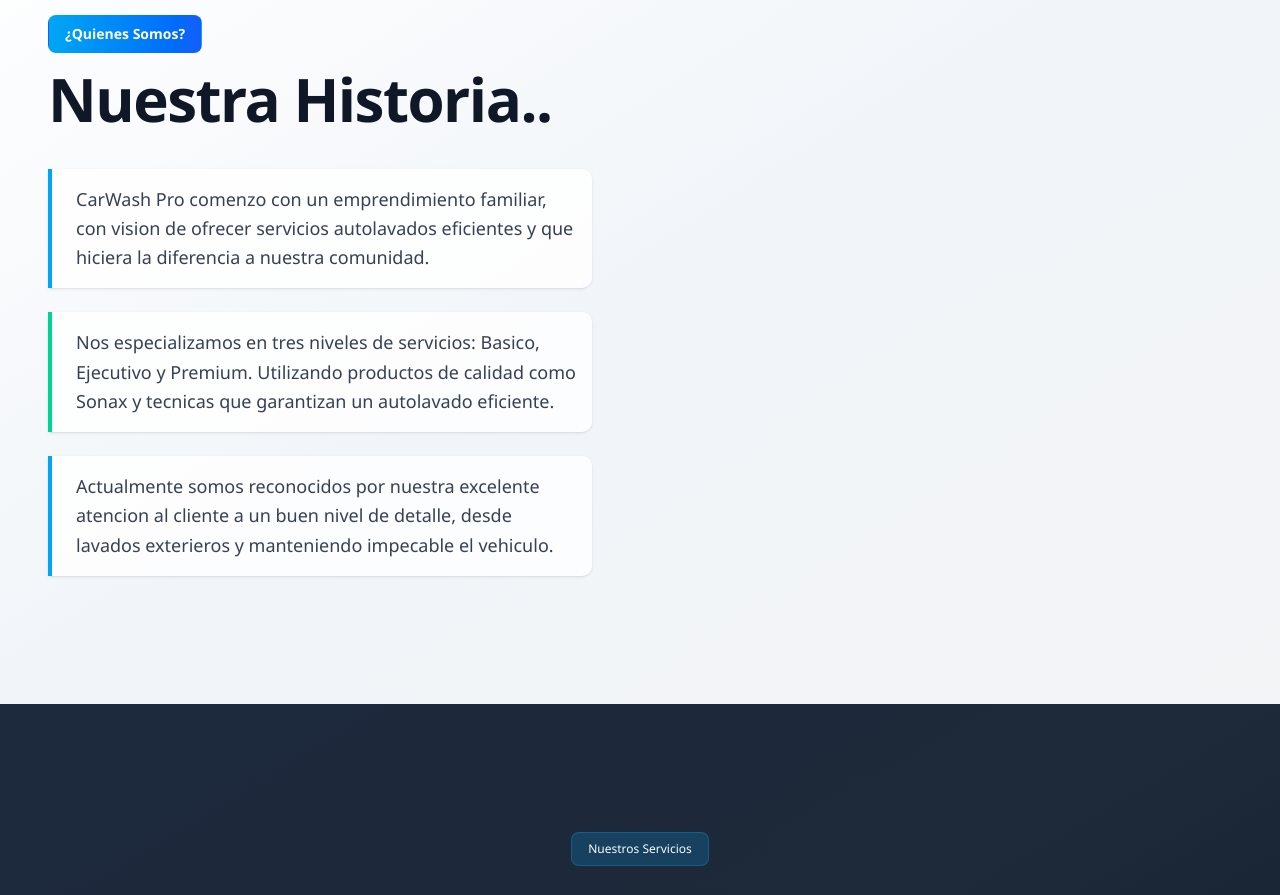
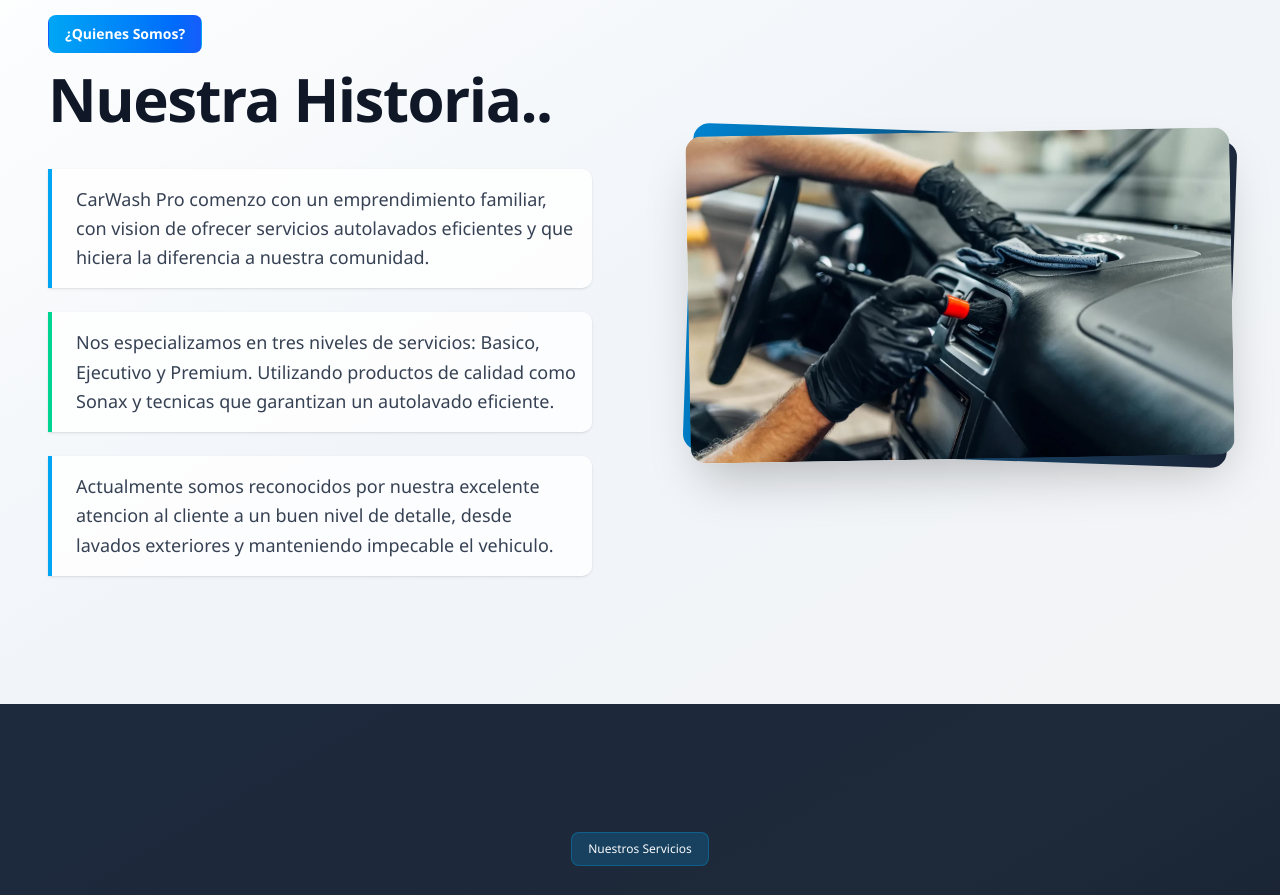
Before and after one commit to gerald-gv/CarWash-web, a React (Vite) app: page /nosotros in a window 1280 px wide. Shown: the part 1000-1895 px from the top of the page. Built offline with nearby package versions, Linux system fonts and the light colour scheme.

Commit message:
Se arreglo errores de tipeo / se añadio imagen al AboutSection

```diff
--- a/src/components/HeroSlider.jsx
+++ b/src/components/HeroSlider.jsx
@@ -16,9 +16,9 @@ const HeroSlider = () => {
                 {/* Contenedor Hero - HeroSection */}
 
                 <div className="bg-sky-500 flex flex-col items-center justify-center p-8 text-center md:text-left md:items-start md:order-first" data-aos="fade-right">
-                    <h1 className="text-white text-4xl md:text-5xl lg:text-6xl xl:text-7xl 2xl:text-8xl font-extrabold leading-tight mb-4" data-aos="fade-down">
+                    <h1 className="text-white text-3xl md:text-4xl lg:text-5xl xl:text-6xl 2xl:text-7xl font-extrabold leading-tight mb-4" data-aos="fade-down">
                         <div>Tu Coche,</div>
-                        <div className="md:inline-block">Brillante Como Nuevo</div>
+                        <div className="md:inline-block">Brillante Como nuevo</div>
                     </h1>
                     <p className="text-white/90 text-lg md:text-xl lg:text-2xl mb-8 max-w-lg xl:max-w-xl" data-aos="fade-up ">Nuestro servicio te ofrece los mejores autolavados para que su vehiculo quede reluciente por dentro y por fuera.</p>
                     <Link to="/servicios" data-aos="zoom-in">
--- a/src/components/nosotros/AboutSection.jsx
+++ b/src/components/nosotros/AboutSection.jsx
@@ -31,7 +31,7 @@ const AboutSection = () => {
                             </p>
                             <p className='border-l-4 border-sky-500 pl-6 bg-white/80 p-4 rounded-r-lg shadow-sm' data-aos="fade-right">
                                 Actualmente somos reconocidos por nuestra excelente atencion al cliente a un buen nivel de detalle,
-                                desde lavados exterieros y manteniendo impecable el vehiculo.
+                                desde lavados exteriores y manteniendo impecable el vehiculo.
                             </p>
                         </div>
                     </div>
@@ -39,9 +39,11 @@ const AboutSection = () => {
                     {/*Columna Imagen */}
 
                     <div className='relative'>
-                        <div>
-
-                        </div>
+                        <div className='absolute inset-0 bg-gradient-to-r from-sky-600 to-slate-800 rounded-2xl transform rotate-2'></div>
+                        <img
+                            src='/images/lavado.png'
+                            className="relative rounded-2xl shadow-2xl w-full h-auto transform -rotate-1 hover:rotate-0 transition-transform duration-300"
+                        />
                     </div>
                 </div>
             </div>
```
Also changed, not shown: public/images/lavado.png (added).
